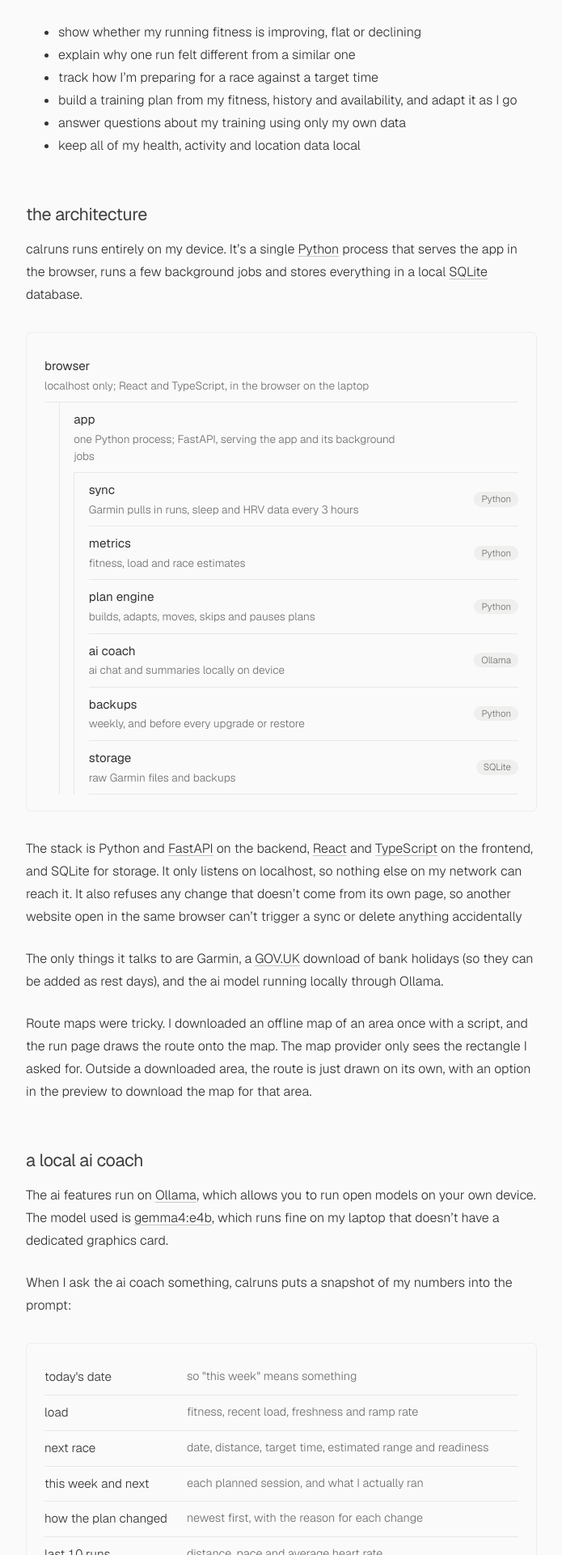
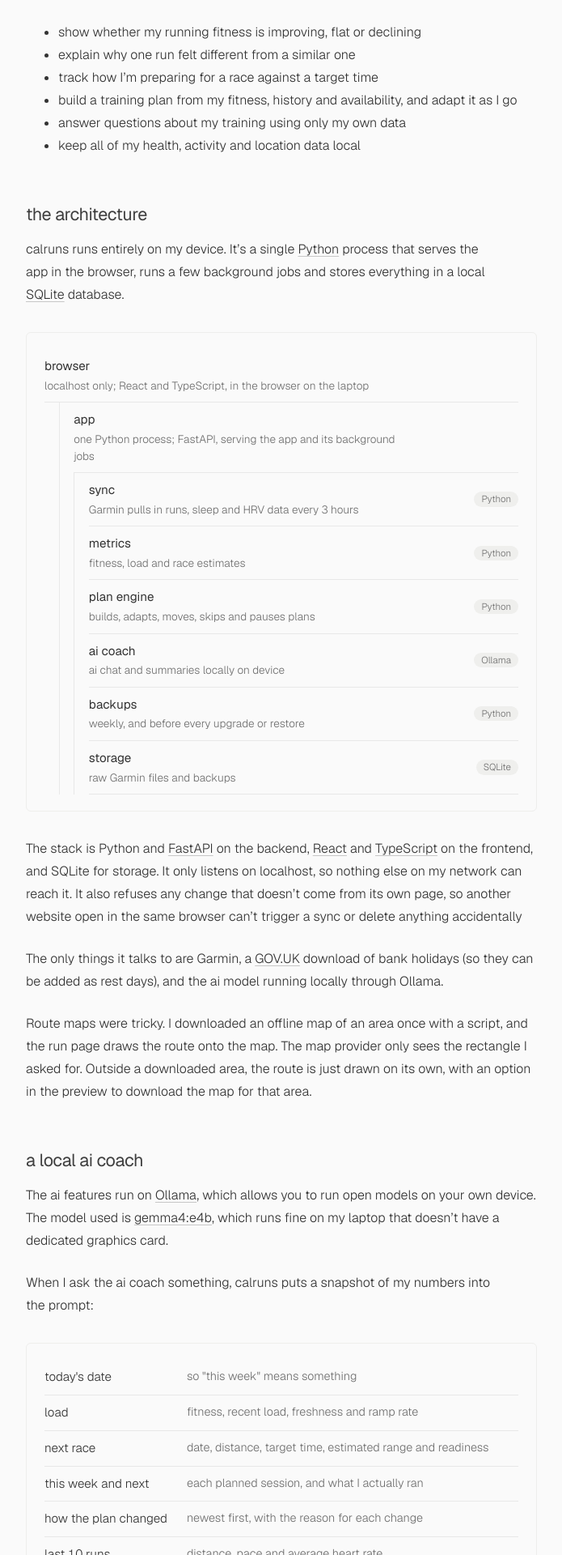
Before and after one commit to callumlinning/callumlinning-notes, a Jekyll site: the page built from _posts/2026-11-15-how-i-built-calruns.md, in a window 1280 px wide. Shown: the part 625-2545 px from the top of the page at 81% size, without its empty margins (292-987 px from the left). Built offline with Jekyll 4.4.1, drawn with Linux system fonts in a browser that asks for light colours.

Commit message:
Add typography details: balanced wraps, grey selection, heading links
- text-wrap: balance on headings, pretty on paragraphs, lists and captions
- a soft grey text selection instead of the browser's blue
- a muted # after post section headings on hover, linking to that section

Co-Authored-By: Claude Opus 5.5 <noreply@anthropic.com>

```diff
--- a/assets/css/main.css
+++ b/assets/css/main.css
@@ -93,6 +93,27 @@ h2 {
 
 p {
   margin: 0 0 20px;
+}
+
+/* no single word stranded on a heading's last line, and fewer one-word
+   last lines in paragraphs; browsers without support simply ignore it */
+h1,
+h2,
+h3 {
+  text-wrap: balance;
+}
+
+p,
+li,
+figcaption,
+.post-description {
+  text-wrap: pretty;
+}
+
+/* the browser's blue would be the only colour on the site */
+::selection {
+  background: #dcdcd8;
+  color: var(--heading);
 }
 
 a {
@@ -576,6 +597,37 @@ a {
   letter-spacing: -0.015em;
 }
 
+/* Heading links: a muted # after a section heading, shown on hover */
+
+.post-content h2[id],
+.post-content h3[id] {
+  /* jumping to a section leaves a little room above it */
+  scroll-margin-top: 24px;
+}
+
+.post-content .heading-link {
+  margin-left: 0.15em;
+  color: #b5b5b5;
+  text-decoration: none;
+  opacity: 0;
+  transition: opacity 120ms ease, color 120ms ease;
+}
+
+.post-content .heading-link:focus-visible {
+  opacity: 1;
+}
+
+@media (hover: hover) and (pointer: fine) {
+  .post-content h2:hover .heading-link,
+  .post-content h3:hover .heading-link {
+    opacity: 1;
+  }
+
+  .post-content .heading-link:hover {
+    color: var(--text);
+  }
+}
+
 /* Tags */
 
 .post-tags {
```
Also changed, not shown: _layouts/default.html (+16 -0 lines).
